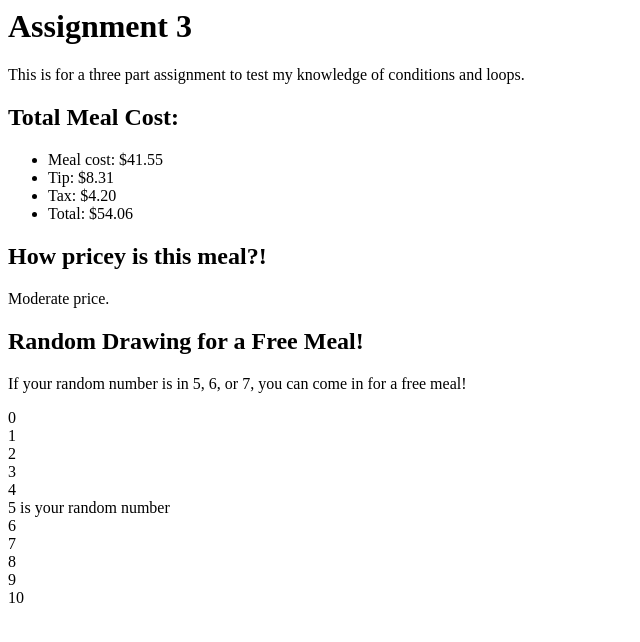
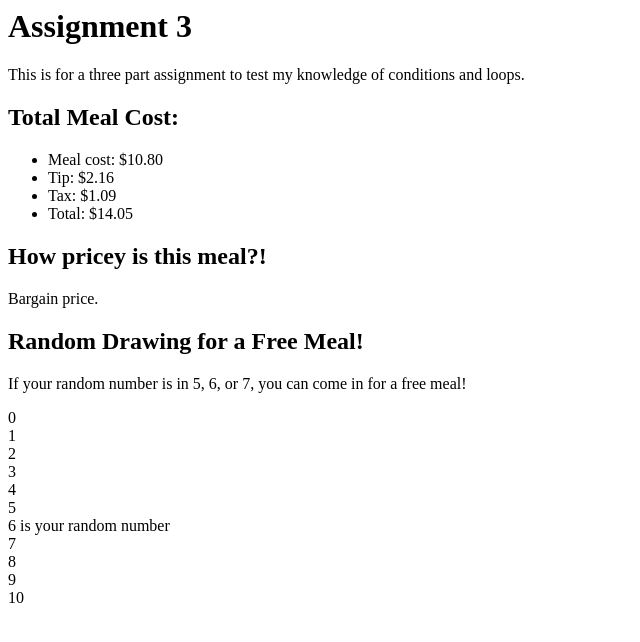
Before and after one commit to aggiewb/scc-web-dev-w20, a PHP site: page /conditions_and_loops.php in a window 1280 px wide. Shown: the top 642 px of the page, without its empty margins (0-640 px from the left). Run offline with PHP 8.4, Linux system fonts and the light colour scheme.

Commit message:
Change meal cost to a random number with comments, and updated relational operator to correctly update the echo inbetween numbers

```diff
--- a/itc240/assignment4/conditions_and_loops.php
+++ b/itc240/assignment4/conditions_and_loops.php
@@ -1,6 +1,6 @@
 <?php
 //total meal cost section variables
-$meal_cost = 41.55;
+$meal_cost = rand(0, 5000) / 100; //random dollar amount in between 0 and 50
 $tip_percent = 20 / 100;
 $tip_amount = $meal_cost * $tip_percent;
 $tax_percent = 10.1 / 100;
@@ -31,7 +31,7 @@ $total_cost_f = '$' . number_format($total_cost, 2);
         <p><?php //desicion tree for meal price
         if($total_cost < 20){
             echo 'Bargain price.';
-        } elseif($total_cost > 20 || $total_cost < 40){
+        } elseif($total_cost > 20 && $total_cost < 40){
             echo 'Moderate price.';
         } elseif($total_cost > 40) {
             echo 'That is a pricey meal!';
```
